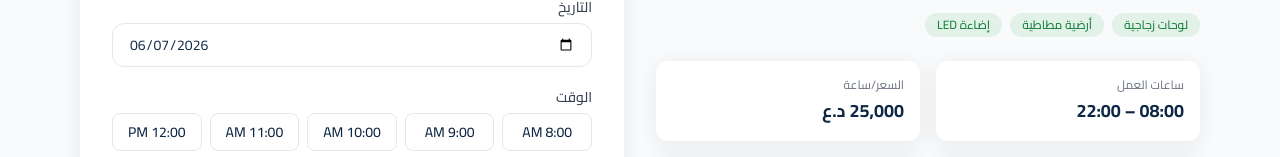
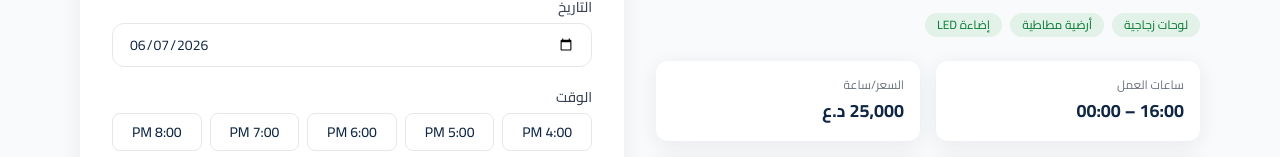
Before and after one commit to Rox177/malaib-almashreq, a Next.js app: page /courts/basketball-1 in a window 1280 px wide. Shown: the part 590-747 px from the top of the page. Built offline with nearby package versions, Linux system fonts and the light colour scheme.

Commit message:
Update courts.ts

```diff
--- a/data/courts.ts
+++ b/data/courts.ts
@@ -13,7 +13,7 @@ export const courts: Court[] = [
     capacity: 22,
     pricePerHour: 20000,
     location: "Al-Mashreq University",
-    openingHours: { start: "08:00", end: "22:00" },
+    openingHours: { start: "16:00", end: "00:00" },
     image: "/images/soccer.jpg",
     facilities: [
       { ar: "عشب صناعي", en: "Artificial turf" },
@@ -32,7 +32,7 @@ export const courts: Court[] = [
     capacity: 4,
     pricePerHour: 25000,
     location: "Al-Mashreq University",
-    openingHours: { start: "08:00", end: "21:00" },
+    openingHours: { start: "16:00", end: "00:00" },
     image: "/images/tennis.jpg",
     facilities: [
       { ar: "سطح أكريليك", en: "Acrylic surface" },
@@ -52,7 +52,7 @@ export const courts: Court[] = [
     capacity: 10,
     pricePerHour: 25000,
     location: "Al-Mashreq University",
-    openingHours: { start: "08:00", end: "22:00" },
+    openingHours: { start: "16:00", end: "00:00" },
     image: "/images/basketball.jpg",
     facilities: [
       { ar: "لوحات زجاجية", en: "Glass backboards" },
@@ -72,7 +72,7 @@ export const courts: Court[] = [
     capacity: 12,
     pricePerHour: 25000,
     location: "Al-Mashreq University",
-    openingHours: { start: "08:00", end: "21:00" },
+    openingHours: { start: "16:00", end: "00:00" },
     image: "/images/volleyball.jpg",
     facilities: [
       { ar: "شبكة رسمية", en: "Official net" },
```
